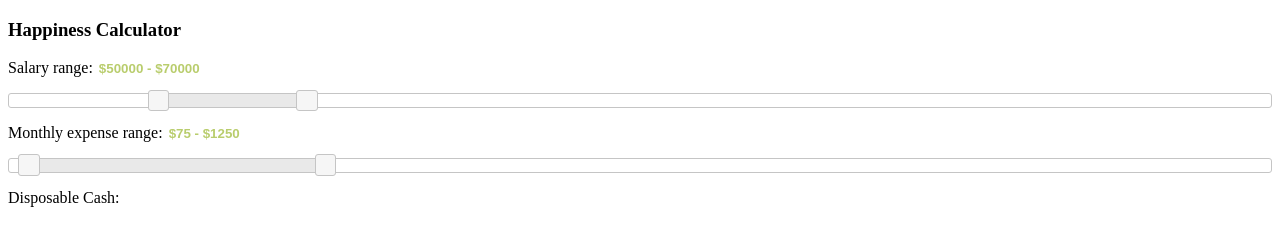
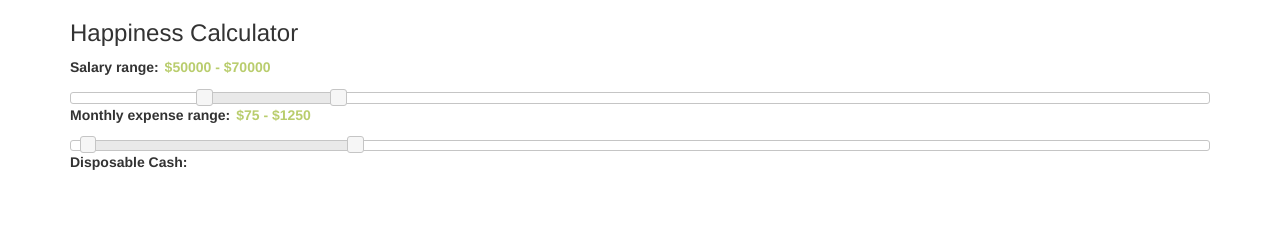
Before and after one commit to jonschwadron/happiness-calculator, a plain HTML site: page index.html in a window 1280 px wide. Drawn offline with nearby package versions, Linux system fonts and the light colour scheme.

Commit message:
boostrapped

```diff
--- a/index.html
+++ b/index.html
@@ -3,9 +3,11 @@
 <head>
 	<meta charset="utf-8">
 	<title>jQuery UI Slider functionality</title>
-      <link href="https://code.jquery.com/ui/1.10.4/themes/ui-lightness/jquery-ui.css" rel="stylesheet">
+
 	<script src="https://code.jquery.com/jquery-1.10.2.js"></script>
 	<script src="https://code.jquery.com/ui/1.10.4/jquery-ui.js"></script>
+	<link href="https://code.jquery.com/ui/1.10.4/themes/ui-lightness/jquery-ui.css" rel="stylesheet" />
+	<link href="https://maxcdn.bootstrapcdn.com/bootstrap/3.3.7/css/bootstrap.min.css" rel="stylesheet" />
 
 	<!-- Javascript -->
 	<script>
@@ -55,9 +57,15 @@
 </head>
 <body>
 	<!-- HTML -->
-	  <div>
+	<section>
+		<div class="container">
+			<div class="row">
+				<div class="col-md-12">
 					<h3>Happiness Calculator</h3>
 				</div>
+			</div>
+			<div class="row">
+				<div class="col-md-12">
 					<p>
 						<label for="slider-salary">Salary range:</label>
 						<input type="text"
@@ -78,5 +86,9 @@
 						id="total"
 						style="border:0; color:#b9cd6d; font-weight:bold;">
 					</p>
+				</div>
+			</div>
+		</container>
+	</section>
 </body>
 </html>
```
Lines whose indentation alone changed are shown as unchanged.
